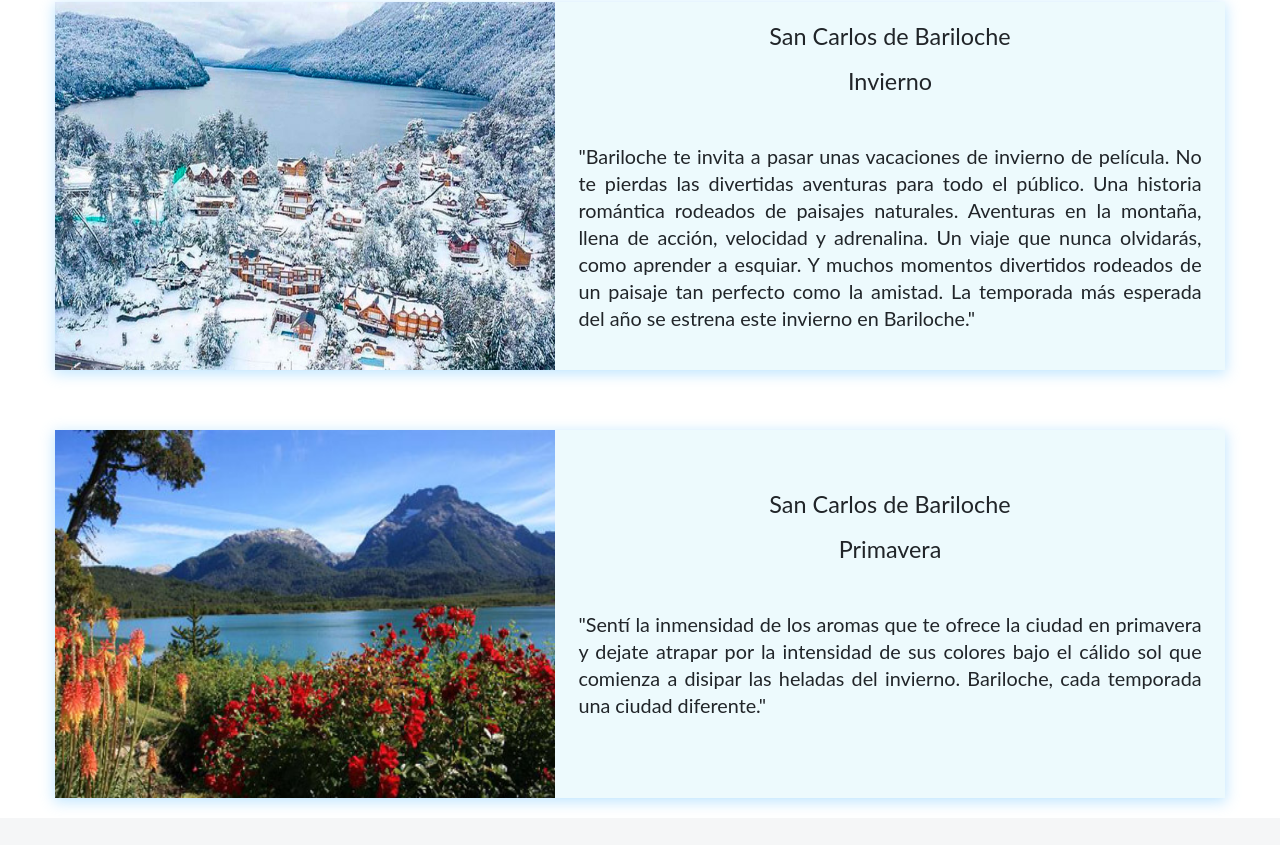
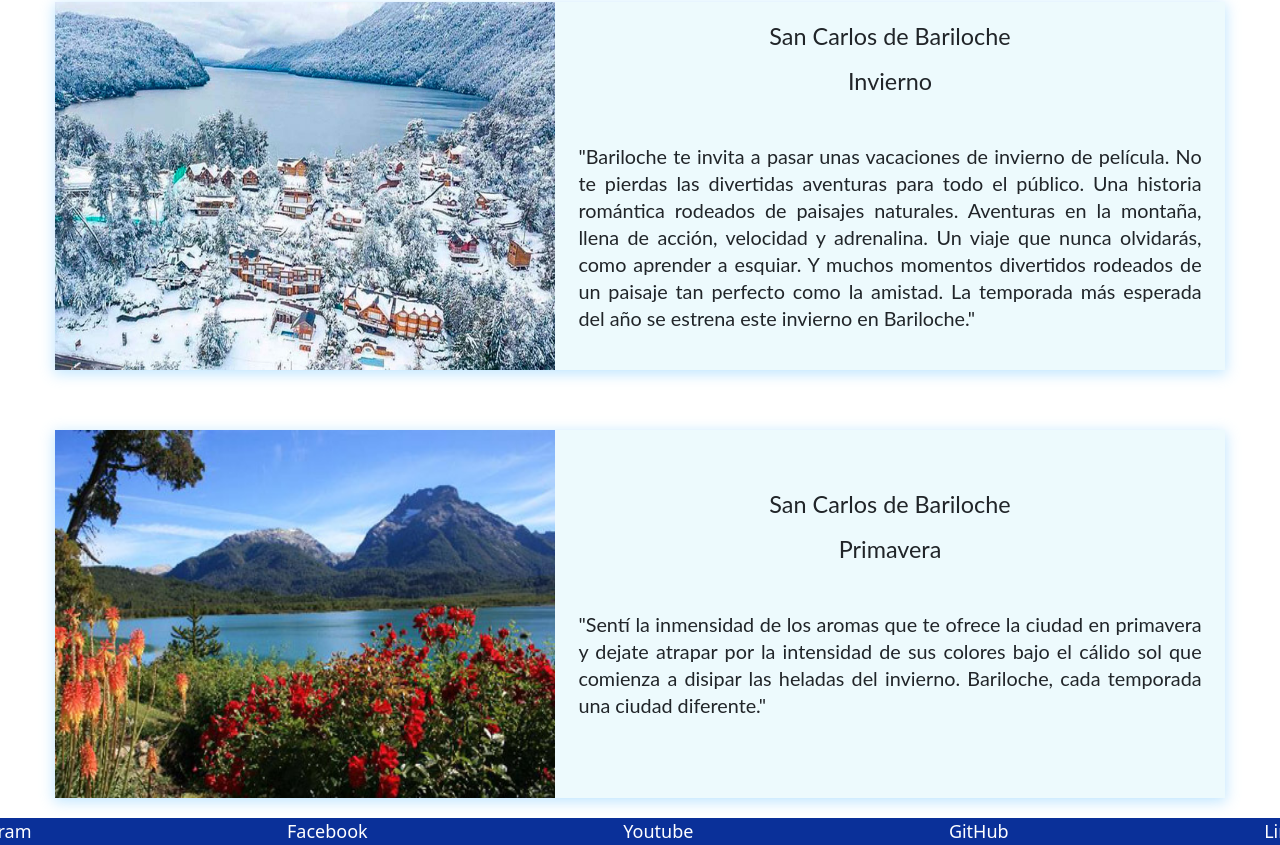
Before and after one commit to CarlaS7/my-app, a React (Create React App) app: page / in a window 1280 px wide. Shown: the part 1048-1893 px from the top of the page. Before the commit the page ends 1866 px from the top, so only its background shows below. Built offline with nearby package versions, Linux system fonts and the light colour scheme.

Commit message:
agregamos footer

```diff
--- a/src/App.css
+++ b/src/App.css
@@ -7,6 +7,12 @@ html,
 body {
   font-size: 18px;
   background-color: #f5f6f7;
+}
+
+@media (prefers-reduced-motion: no-preference) {
+  .App-logo {
+    animation: App-logo-spin infinite 20s linear;
+  }
 }
 
 h1{
--- a/src/App.js
+++ b/src/App.js
@@ -1,7 +1,7 @@
 import './App.css';
 import Turismo from './componentes/Turismo';
 import NavBar from './componentes/NavBar/NavBar';
-
+import Footer from './componentes/Footer/Footer';
 
 function App() {
   return (
@@ -12,6 +12,7 @@ function App() {
     <main className="App.main"></main>
       <div className='contenedor-principal'>
        <h1>Este verano cambiá de aire en Bariloche </h1>
+
        <Turismo
        temporada='Verano'
        turismo='Bariloche es el destino ideal para cambiar de aire y llenarte de la mejor energía natural. Te espera con actividades y paisajes que estimularán todos tus sentidos. Ya sea cuando respires sus mañanas frescas a orillas del lago, cuando te llenes de sus tardes cálidas en la montaña o recorriendo algún sendero rodeado de bosques.'
@@ -30,8 +31,11 @@ function App() {
        temporada='Primavera'
        turismo='Sentí la inmensidad de los aromas que te ofrece la ciudad en primavera y dejate atrapar por la intensidad de sus colores bajo el cálido sol que comienza a disipar las heladas del invierno. Bariloche, cada temporada una ciudad diferente.'
        imagen='primavera'/>
+
+       <Footer/>
       </div>
     </div>
+
   );
 }
 
--- /dev/null
+++ b/src/componentes/Footer/Footer.css
@@ -0,0 +1,16 @@
+.Footer {
+    display: flex;
+    flex-direction: row;
+    flex-wrap: nowrap;
+    align-content: center;
+    justify-content: space-evenly;
+    align-items: center;
+    background-color: #0a3099;
+    width: 1903px;
+    height: auto;
+}
+
+.Footer a {
+    text-decoration: none;
+    color:white
+}
--- /dev/null
+++ b/src/componentes/Footer/Footer.jsx
@@ -0,0 +1,16 @@
+import React from 'react';
+import "./Footer.css";
+
+const Footer = () => {
+    return (
+        <div className='Footer' id="Footer">
+            <a href=''>Instagram</a>
+            <a href=''>Facebook</a>
+            <a href=''>Youtube</a>
+            <a href=''>GitHub</a>
+            <a href=''>Linkedin</a>
+        </div>
+    );
+};
+
+export default Footer;
--- a/src/componentes/NavBar/NavBar.jsx
+++ b/src/componentes/NavBar/NavBar.jsx
@@ -9,9 +9,9 @@ const NavBar = () => {
 
         <a href="aboutme">Temporadas</a>
         <a href="/contact">Actividades</a>
-        <a href="#footer">Datos Interesantes</a>
-        <a href="#footer">Promociones</a>
-        <a href="#footer">Contactanos</a>
+        <a href="#info">Datos Interesantes</a>
+        <a href="#Promo">Promociones</a>
+        <a href="#Footer">Contactanos</a>
     </nav>
   )
 }
```
